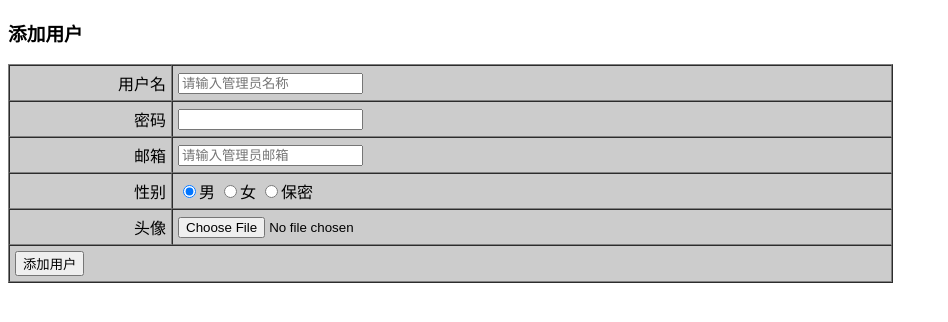
After one commit to daisyHawen/shop-by-php, a PHP site: page /addUser.php in a window 1280 px wide. The commit adds this page. Shown: the top 322 px of the page, without its empty margins (0-948 px from the left). Run offline with PHP 8.4, Linux system fonts and the light colour scheme.

Commit message:
begin function addUser

```diff
--- /dev/null
+++ b/admin/addUser.php
@@ -0,0 +1,41 @@
+<!DOCTYPE html PUBLIC "-//W3C//DTD HTML 4.01 Transitional//EN" "http://www.w3.org/TR/html4/loose.dtd">
+<html>
+<head>
+<meta http-equiv="Content-Type" content="text/html; charset=UTF-8">
+<title>Insert title here</title>
+</head>
+<body>
+<h3>添加用户</h3>
+<form action="doAdminAction.php?act=addUser" method="post" enctype="multipart/form-data">
+<table width="70%" border="1" cellpadding="5" cellspacing="0" bgcolor="#cccccc">
+	<tr>
+		<td align="right">用户名</td>
+		<td><input type="text" name="username" placeholder="请输入管理员名称"/></td>
+	</tr>
+	<tr>
+		<td align="right">密码</td>
+		<td><input type="password" name="password" /></td>
+	</tr>
+	<tr>
+		<td align="right">邮箱</td>
+		<td><input type="text" name="email" placeholder="请输入管理员邮箱"/></td>
+	</tr>
+	<tr>
+		<td align="right">性别</td>
+		<td><input type="radio" name="sex" value="1" checked="checked"/>男
+		<input type="radio" name="sex" value="2" />女
+		<input type="radio" name="sex" value="3" />保密
+		</td>
+	</tr>
+	<tr>
+		<td align="right">头像</td>
+		<td><input type="file" name="myFile" /></td>
+	</tr>
+	<tr>
+		<td colspan="2"><input type="submit"  value="添加用户"/></td>
+	</tr>
+
+</table>
+</form>
+</body>
+</html>
--- a/admin/doAdminAction.php
+++ b/admin/doAdminAction.php
@@ -3,4 +3,6 @@ require_once  "../include.php";
 $act=$_REQUEST['act'];
 if($act=="logout"){
     logout();
+}elseif ($act=="addUser"){
+    addUser();
 }
--- a/admin/doLogin.php
+++ b/admin/doLogin.php
@@ -8,6 +8,7 @@ $password=md5($_POST['password']);
 $verify=$_POST['verify'];
 $verify1=$_SESSION['verify'];
 $autoFlag=$_POST['autoFlag'];
+//echo $autoFlag;
 if($verify==$verify1){
 //    $sql="select * from shop_admin where username='{$username}' and password='{$password}'";
     $sql="SELECT * FROM shop_admin";
--- a/admin/index.php
+++ b/admin/index.php
@@ -6,7 +6,7 @@ checkLogined();
 <html>
 <head>
 <meta charset="utf-8">
-<title>-.-</title>
+<title>后台管理页面</title>
 <link rel="stylesheet" href="style/backstage.css">
 </head>
 
```
Also changed, not shown: core/admin.inc.php (+8 -1 lines).
